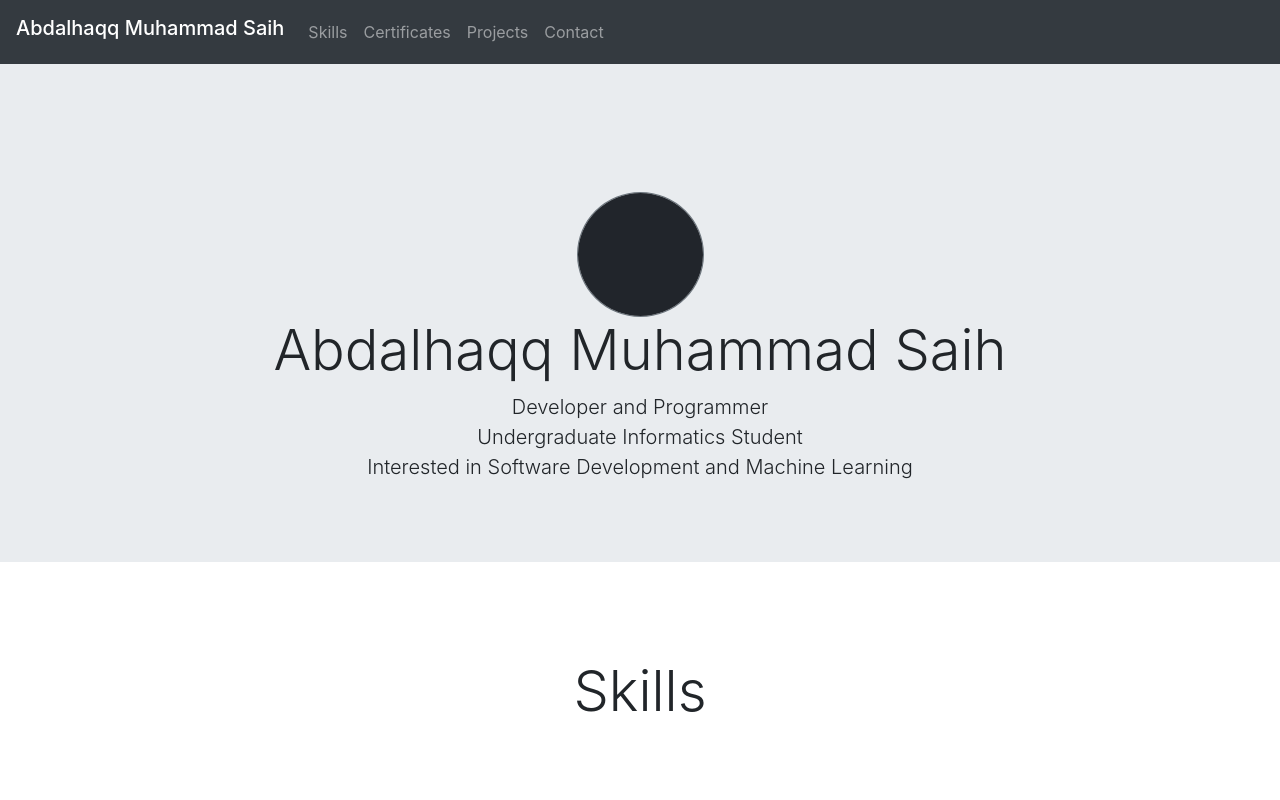
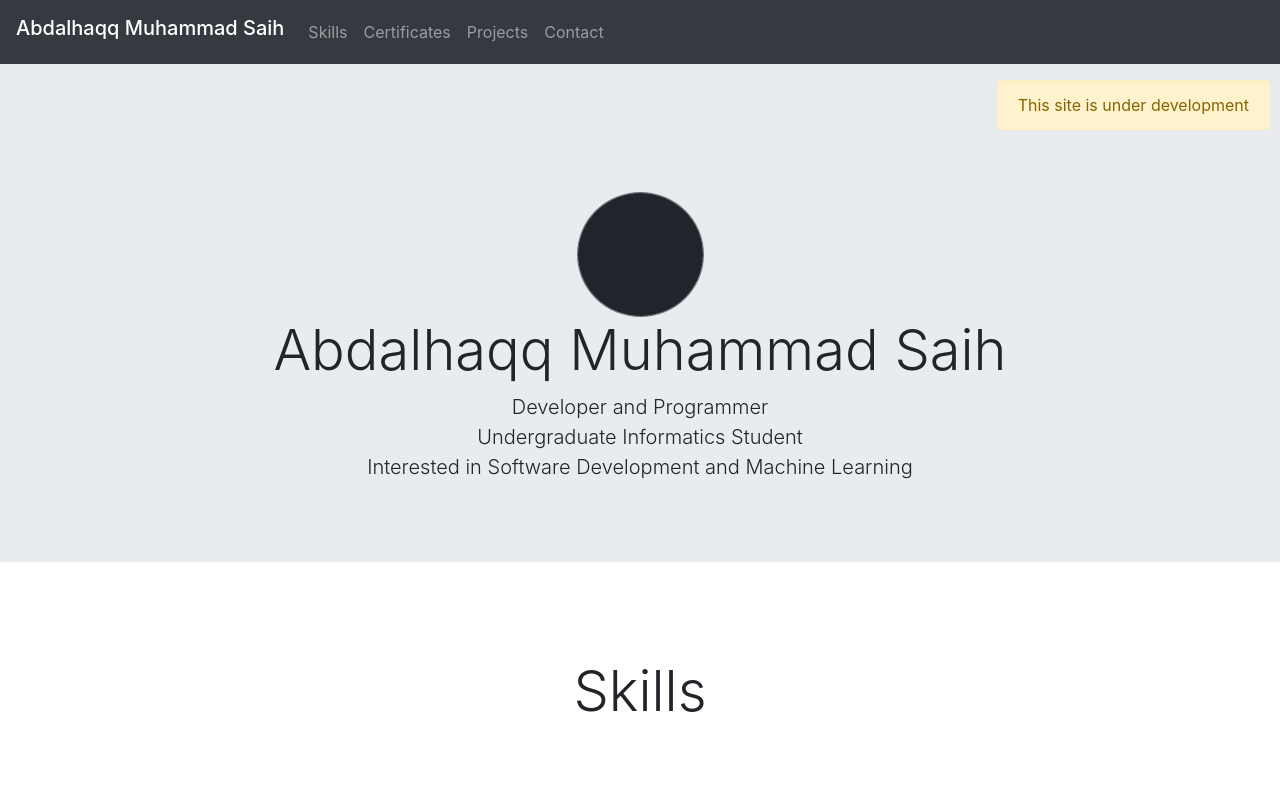
Before and after one commit to dalhaqq/CV, a plain HTML site: page index.html in a window 1280 px wide. Shown: the top 800 px of the page. Drawn offline with nearby package versions, Linux system fonts and the light colour scheme.

Commit message:
Add under development

```diff
--- a/index.html
+++ b/index.html
@@ -25,6 +25,9 @@
             </div>
         </div>
     </nav>
+    <div class="alert alert-warning" role="alert">
+        This site is under development
+    </div>
     <div class="jumbotron jumbotron-fluid">
         <div class="container text-center" id="about" data-aos="zoom-in">
             <img src="images/image.png" alt="image" class="img-fluid rounded-circle border border-secondary">
--- a/style.css
+++ b/style.css
@@ -1,3 +1,9 @@
+.alert.alert-warning {
+    position: fixed;
+    top: 80px;
+    right: 10px;
+    z-index: 9999;
+}
 #about, #skills, #certificates, #projects, #contact {
     padding-top: 4rem;
 }
```
